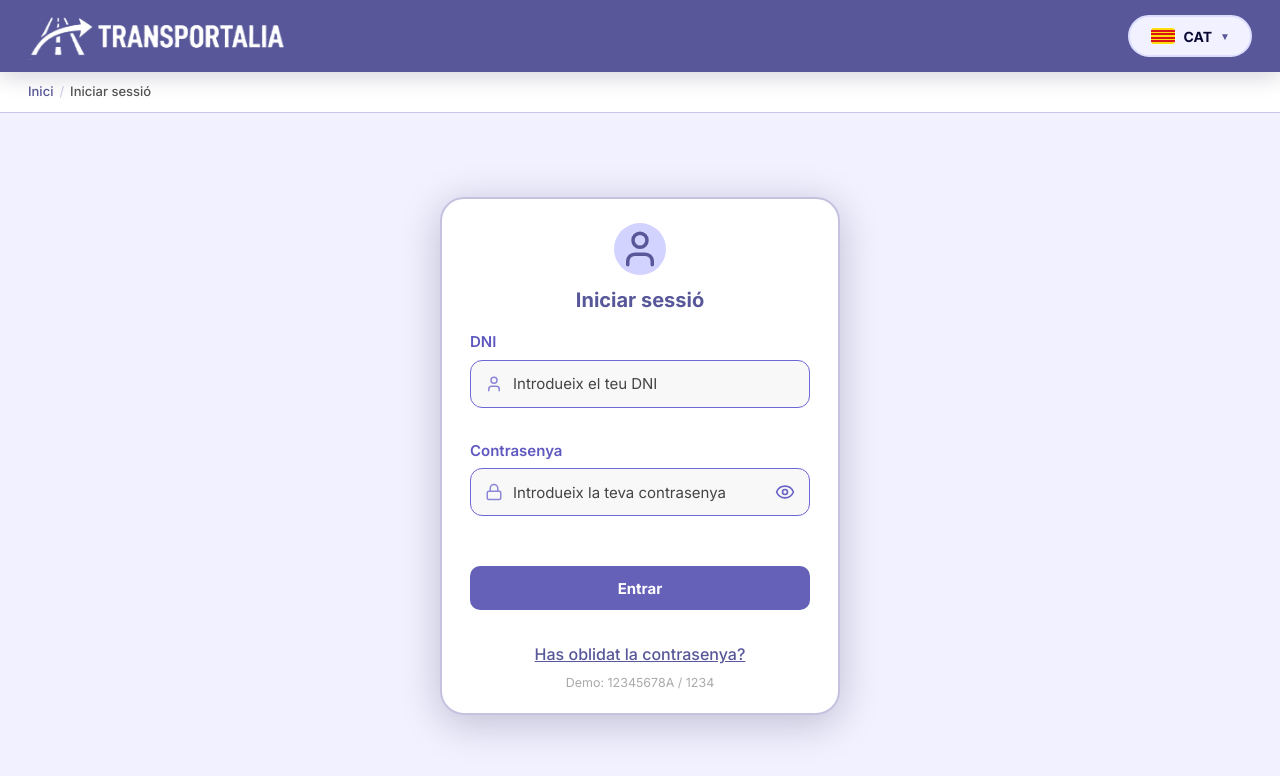
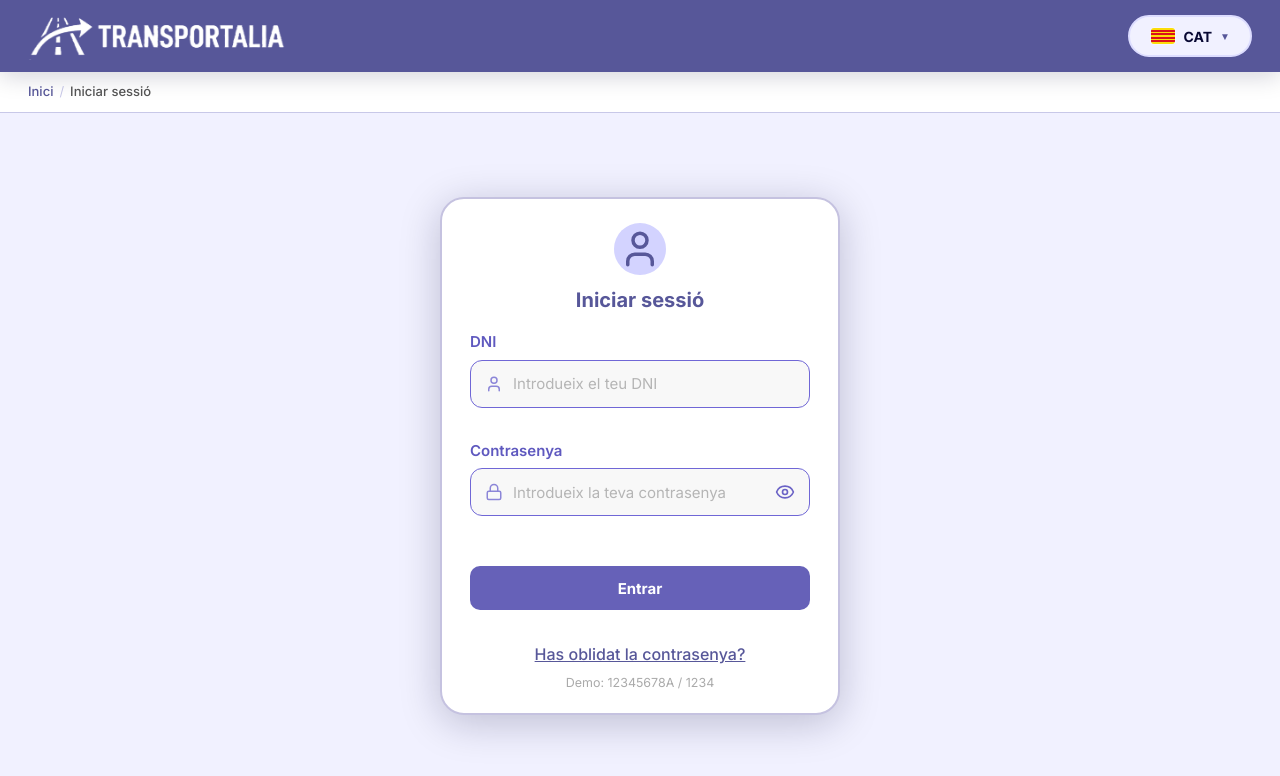
Before and after one commit to Samuraky/webIPO, a React (Vite) app: page /webIPO/login in a window 1280 px wide. Shown: the top 776 px of the page. Built offline with nearby package versions, Linux system fonts and the light colour scheme.

Commit message:
Cambio colores placeholder

```diff
--- a/src/styles/components.css
+++ b/src/styles/components.css
@@ -458,7 +458,7 @@
   color:       var(--color-dark);
   background:  transparent;
 }
-.input-wrapper input::placeholder { color: #444444; }
+.input-wrapper input::placeholder { color: #b5b5b5; }
 .input-wrapper input:disabled      { cursor: not-allowed; color: var(--color-text-muted); }
 
 .iw-toggle {
```
